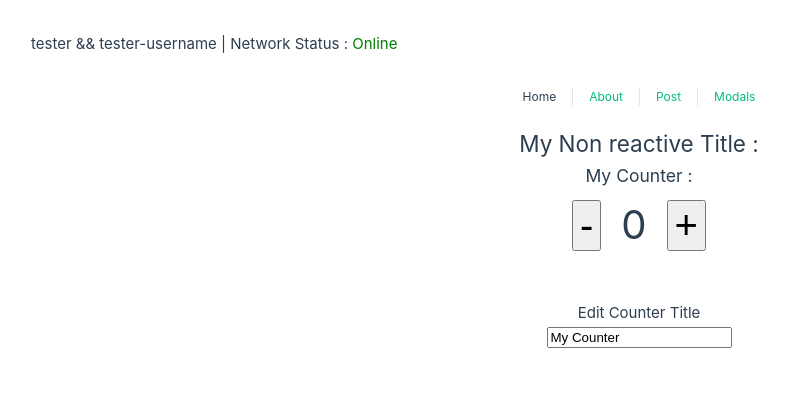
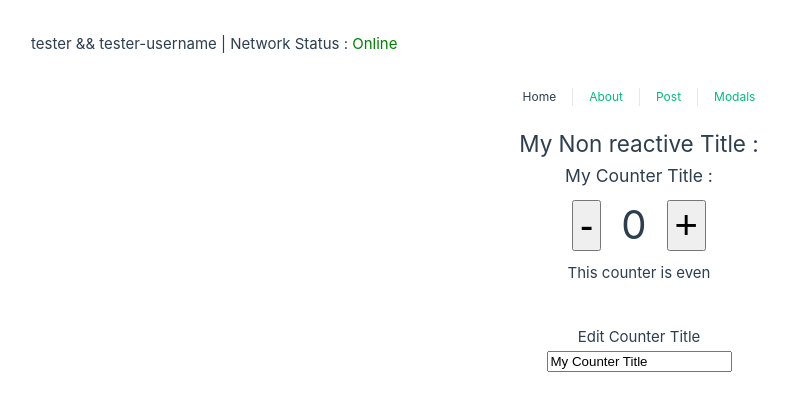
Before and after one commit to kirankumarrr/vue-v3, a Vue app in the folder vue-composition-api-basics-v3/: page / in a window 1280 px wide. Shown: the top 410 px of the page, without its empty margins (1-789 px from the left). Built offline with nearby package versions, Linux system fonts and the light colour scheme.

Commit message:
[vue-composition-api-basics] - State Management Pinia

```diff
--- a/vue-composition-api-basics-v3/src/stores/counter.js
+++ b/vue-composition-api-basics-v3/src/stores/counter.js
@@ -3,14 +3,20 @@ import { defineStore } from 'pinia'
 export const useCounterStore = defineStore({
   id: 'counter',
   state: () => ({
-    counter: 0
+    count: 0,
+    title: 'My Counter Title'
   }),
+  actions: {
+    increaseCounter(amount = 1) {
+      this.count += amount
+    },
+    decreaseCounter(amount) {
+      this.count -= amount
+    }
+  },
   getters: {
-    doubleCount: (state) => state.counter * 2
-  },
-  actions: {
-    increment() {
-      this.counter++
+    oddOrEven: (state) => {
+      return state.count % 2 === 0 ? 'even' : 'odd'
     }
   }
 })
--- a/vue-composition-api-basics-v3/src/views/HomeView.vue
+++ b/vue-composition-api-basics-v3/src/views/HomeView.vue
@@ -1,44 +1,51 @@
 <template>
   <div class="home">
     <h2 ref="appTitleRef">{{ nonReactiveTitle }} :</h2>
-    <h3>{{ counterData.title }} :</h3>
+    <h3>{{ counter.title }} :</h3>
     <div>
-      <button class="btn" @click="decrement">-</button>
-      <span class="counter">{{ counterData.count }}</span>
-      <button class="btn" @click="increment">+</button>
+      <button class="btn" @click="counter.decreaseCounter(1)">-</button>
+      <span class="counter">{{ counter.count }}</span>
+      <button class="btn" @click="counter.increaseCounter(1)">+</button>
     </div>
+
+    <p>This counter is {{ counter.oddOrEven }}</p>
+
     <div class="edit">
       <h4>Edit Counter Title</h4>
-      <input type="text" v-model="counterData.title" />
+      <input type="text" v-model="counter.title" />
     </div>
   </div>
 </template>
 
 
 <script setup>
-import { ref, onMounted } from "vue";
-
-import { useCounter } from "../use/useCounter";
-
+import { ref, onMounted, onUpdated } from "vue";
+import { useCounterStore } from '@/stores/counter';
 const nonReactiveTitle = ' My Non reactive Title'
 
 const counterTitle = ref("My Counter");
 
-
-/***
- * Counter
- */
-const { counterData, decrement, increment } = useCounter()
 // Template Ref
 const appTitleRef = ref(null)
 onMounted(() => {
   //below will give access to h2
   console.log('appTitleRef.value', appTitleRef.value.offsetWidth)
 })
+
+/**
+ * Counter
+*/
+const counter = useCounterStore()
+
+
+onUpdated(() => {
+  console.log('Home view onUpdated')
+})
 </script>
 
 
-<style>.home {
+<style>
+.home {
   text-align: center;
   padding: 20px;
 }
@@ -51,4 +58,5 @@ onMounted(() => {
 
 .edit {
   margin-top: 40px;
-}</style>
+}
+</style>
--- a/vue-composition-api-basics-v3/src/views/PostView.vue
+++ b/vue-composition-api-basics-v3/src/views/PostView.vue
@@ -13,17 +13,18 @@ import { RouterLink } from 'vue-router';
     <textarea rows="1" cols="40" />
 
     <div>
-      <button class="counter-button" @click="increment" :class="{ 'bg-yellow': !isEven }">{{
-        counterData.count
-      }}</button>
+      <button class="counter-button" @click="counter.increaseCounter()"
+        :class="{ 'bg-yellow': counter.oddOrEven === 'odd' }">{{
+          counter.count
+        }}</button>
     </div>
   </div>
 </template>
 
 
 <script setup>
-import { ref } from 'vue';
-import { useCounter } from "../use/useCounter";
+import { useCounterStore } from '@/stores/counter'
+import { ref, onUpdated } from 'vue';
 const posts = ref([
   {
     id: 'id1',
@@ -42,11 +43,15 @@ const posts = ref([
 /***
  * Counter
  */
-const { counterData, increment, isEven } = useCounter()
+const counter = useCounterStore()
 
+onUpdated(() => {
+  console.log('PoST view onUpdated')
+})
 </script>
 
-<style >@media (min-width: 1024px) {
+<style >
+@media (min-width: 1024px) {
   .post {
     min-height: 100vh;
     display: flex;
@@ -68,4 +73,5 @@ const { counterData, increment, isEven } = useCounter()
 
 .bg-yellow {
   background-color: yellow;
-}</style>
+}
+</style>
```
